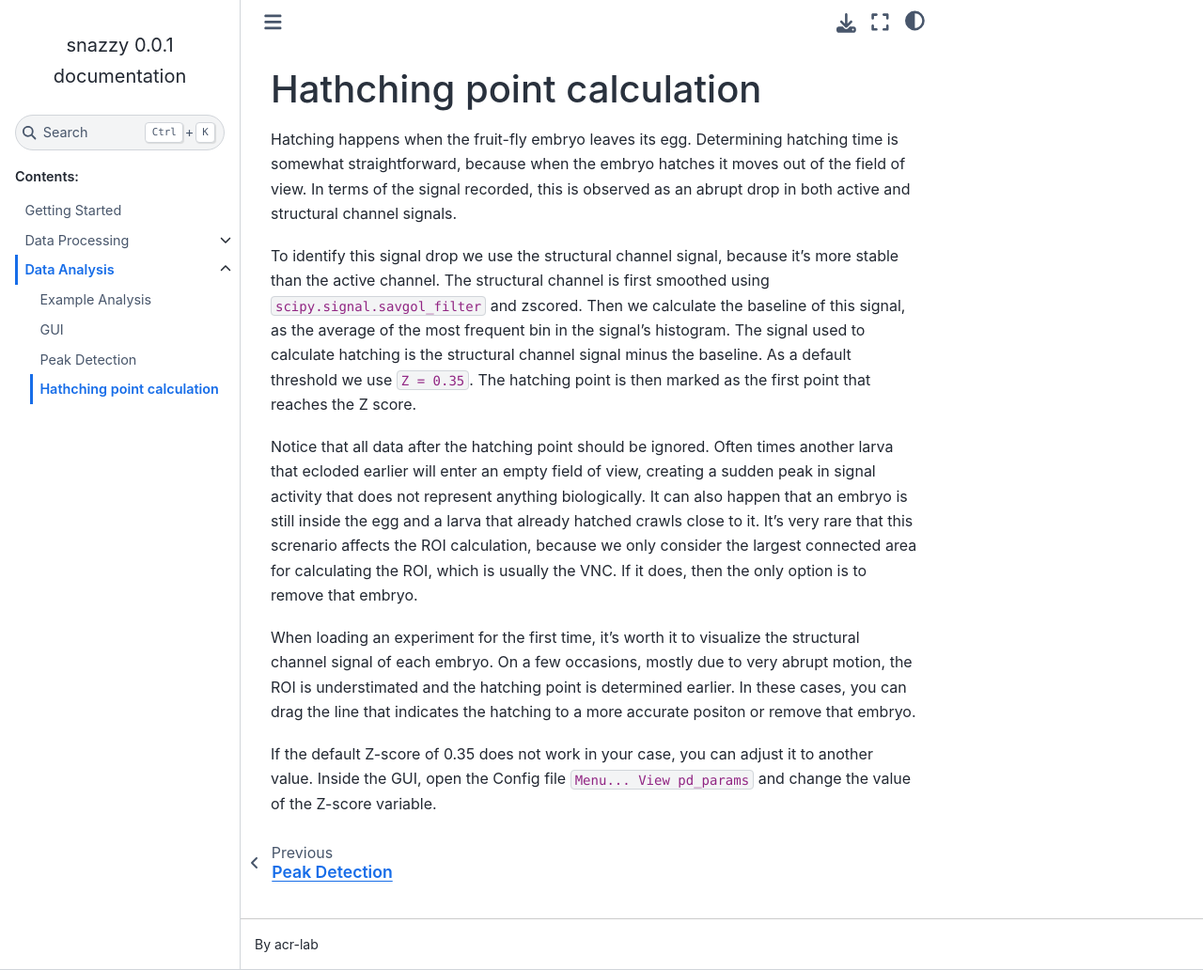
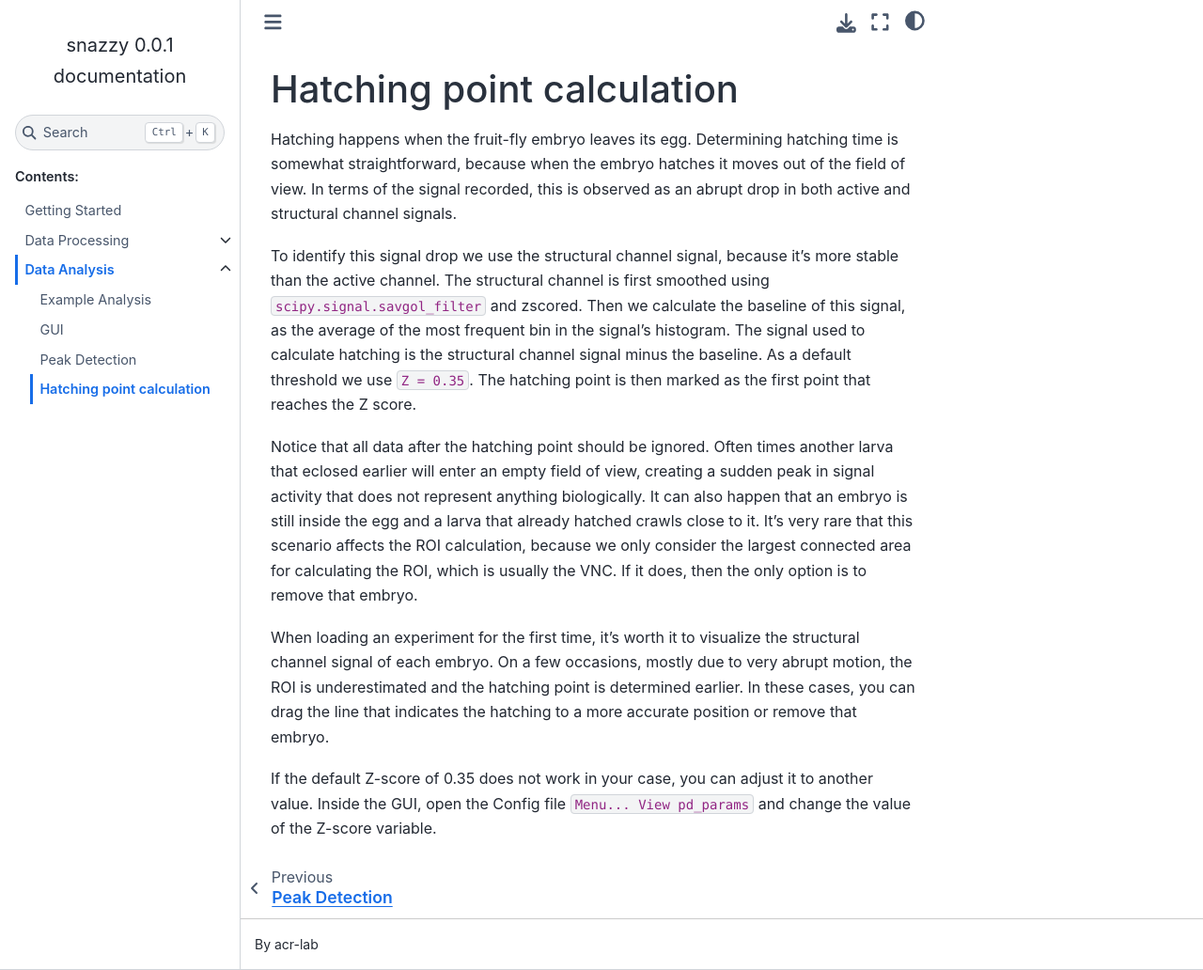
Before and after one commit to ACRLab/snazzy, a Sphinx documentation site: the page built from docs/source/Data_analysis/Hatching_Point.rst, in a window 1280 px wide and 1032 px high. Shown: the whole window at 94% size. Built offline with Sphinx 7.4.7 and the Sphinx Book theme 1.1.4, drawn with Linux system fonts in a browser that asks for light colours.

Commit message:
docs: fix typos

```diff
--- a/docs/source/Data_analysis/Example.rst
+++ b/docs/source/Data_analysis/Example.rst
@@ -34,7 +34,7 @@ For more details about these parameters, refer to the GUI guide, section `Config
 Visualizing data
 ----------------
 
-Once the data is loaded the GUI presents a sidebar with accepted and removed embryos, and the currenlty selected embryo.
+Once the data is loaded the GUI presents a sidebar with accepted and removed embryos, and the currently selected embryo.
 The signal from each channel can be inspected by clicking the button to the right of the trace plot.
 The sidebar can be used to select other embryos.
 Only the selected embryos are considered in any of the plots generated in the GUI.
@@ -48,7 +48,7 @@ A recommended workflow is to change the frequency slider and see how the selecte
 Then click 'Apply Changes' and change the presentation mode to see All Embryos.
 Inspect the new peaks for every embryo and stop once peaks are precise enough.
 Because of the inherent biological variability of the data, there will be cases where a given frequency value is good for most of traces, but not all of them.
-To solve this problem, it is also possible to manually add new peaks or remove exisiting peaks.
+To solve this problem, it is also possible to manually add new peaks or remove existing peaks.
 
 The peak width can be controlled with the peak width slider.
 The value of 0.98 works well for the majority of samples.
@@ -56,7 +56,7 @@ To better understand this parameter, refer to the `scipy.signal.find_peaks docum
 To inspect the peak widths, click the 'View Widths' button.
 Increasing the value in the slider will increase the peak width, while decreasing the slider makes the peaks narrower.
 
-.. NOTE:: Changes in the slider values must be applied to all samples by clicking "Apply Changes", otherwise they will be discarted.
+.. NOTE:: Changes in the slider values must be applied to all samples by clicking "Apply Changes", otherwise they will be discarded.
 
 Once all peak data looks good, we can open other directories as another Group, to compare trace properties between them.
 
--- a/docs/source/Data_analysis/Graphical_User_Interface.rst
+++ b/docs/source/Data_analysis/Graphical_User_Interface.rst
@@ -7,7 +7,7 @@ The GUI's main functionalities are:
 
 1. Visualize and adjust peak data.
 2. Combine multiple experiments as a group.
-3. Compare multipe groups.
+3. Compare multiple groups.
 4. Inspect TIF movies in sync with the DFF signal.
 5. Inspect all parameters used in the analysis.
 
@@ -89,7 +89,7 @@ The parameters that are most frequently changed are presented in the GUI when an
 From this window it's possible to set:
 
 * Group name: name of the group that contains this experiment dataset
-* First peak threshold: minimum time in minutes that has to pass before any peak happens. Used to make sure that the first peak caught at the imaging session is really the activiy onset.
+* First peak threshold: minimum time in minutes that has to pass before any peak happens. Used to make sure that the first peak caught at the imaging session is really the activity onset.
 * To_exclude: embryo numbers that will be excluded from the analysis. These embryos will be excluded from the analysis.
 * To_remove: embryo numbers that will be analyzed, but will show up in the 'Removed' group.
 * Embryos that have it's first peak before the first peak threshold or that were marked by the user as removed will also be at the to_remove category.
--- a/docs/source/Data_analysis/Hatching_Point.rst
+++ b/docs/source/Data_analysis/Hatching_Point.rst
@@ -1,4 +1,4 @@
-Hathching point calculation
+Hatching point calculation
 ===========================
 
 Hatching happens when the fruit-fly embryo leaves its egg.
@@ -13,14 +13,14 @@ As a default threshold we use ``Z = 0.35``.
 The hatching point is then marked as the first point that reaches the Z score.
 
 Notice that all data after the hatching point should be ignored.
-Often times another larva that ecloded earlier will enter an empty field of view, creating a sudden peak in signal activity that does not represent anything biologically.
+Often times another larva that eclosed earlier will enter an empty field of view, creating a sudden peak in signal activity that does not represent anything biologically.
 It can also happen that an embryo is still inside the egg and a larva that already hatched crawls close to it.
-It's very rare that this screnario affects the ROI calculation, because we only consider the largest connected area for calculating the ROI, which is usually the VNC.
+It's very rare that this scenario affects the ROI calculation, because we only consider the largest connected area for calculating the ROI, which is usually the VNC.
 If it does, then the only option is to remove that embryo.
 
 When loading an experiment for the first time, it's worth it to visualize the structural channel signal of each embryo.
-On a few occasions, mostly due to very abrupt motion, the ROI is understimated and the hatching point is determined earlier.
-In these cases, you can drag the line that indicates the hatching to a more accurate positon or remove that embryo.
+On a few occasions, mostly due to very abrupt motion, the ROI is underestimated and the hatching point is determined earlier.
+In these cases, you can drag the line that indicates the hatching to a more accurate position or remove that embryo.
 
 If the default Z-score of 0.35 does not work in your case, you can adjust it to another value.
 Inside the GUI, open the Config file ``Menu... View pd_params`` and change the value of the Z-score variable.
--- a/docs/source/Data_analysis/Peak_Detection.rst
+++ b/docs/source/Data_analysis/Peak_Detection.rst
@@ -33,8 +33,8 @@ This step is necessary because the low-passed filter will result shift peak posi
 The bursts of activity have a sharp rise and are followed closely by shorter oscillations.
 To properly mark bursts, we use the leftmost peak in each burst as the peak index.
 
-The window size used to search for the leaftmost peak is given by ``port_peaks_window_size``.
-Since the leaftmost peak can have an amplitude very different than the local maximum peak, we specify the percentage from the local maximum we accept using the parameter ``port_peaks_thres``.
+The window size used to search for the leftmost peak is given by ``port_peaks_window_size``.
+Since the leftmost peak can have an amplitude very different than the local maximum peak, we specify the percentage from the local maximum we accept using the parameter ``port_peaks_thres``.
 
 3. Filter peaks by local threshold
 ----------------------------------
--- a/docs/source/Data_processing/Process_raw_data.rst
+++ b/docs/source/Data_processing/Process_raw_data.rst
@@ -22,7 +22,7 @@ Once we have the binary image, we traverse it to identify each embryo.
 Whenever a foreground pixel is found, we mark all connecting foreground pixels, and also keep track of the amount of pixels marked and the extreme points (minimum and maximum coordinates in both dimensions).
 The pixel count is used to determine if the marked area really corresponds to an embryo, or just a smaller artifact that was erroneously considered a foreground.
 The minimum pixel count might change depending on the type of sample being processed, and can be adjusted in ``slice_img.get_bbox_boundaries``.
-Regions with high singal intensity, for example corresponding to fly embryo's eyes or gut are examples of smaller artifacts that sometimes are included in the binary image, but can easily be removed due to its size.
+Regions with high signal intensity, for example corresponding to fly embryo's eyes or gut are examples of smaller artifacts that sometimes are included in the binary image, but can easily be removed due to its size.
 The extreme points are then used to generate the bounding boxes, which will determine the positions where the image will be cropped.
 
 The raw image is opened as a memory map using ``numpy``, and the individual embryos are cropped and saved as tif files.
```
Also changed, not shown: other parts of docs/source/Data_analysis/Peak_Detection.rst (+1 -1 lines), README.md (+3 -2 lines).
